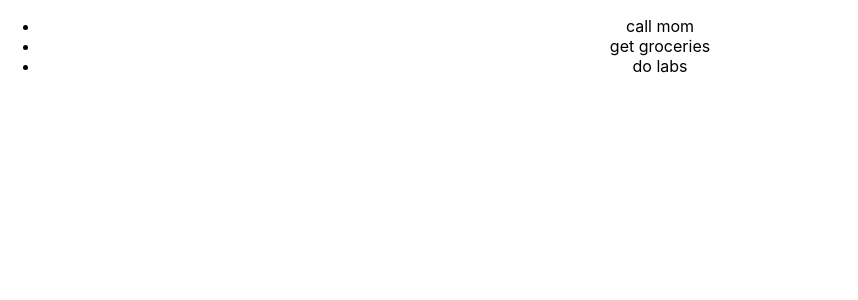
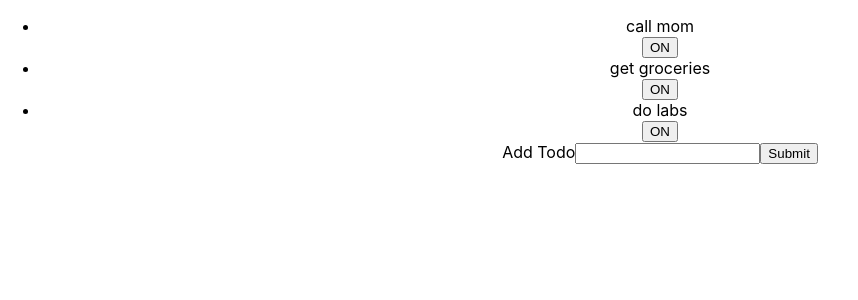
Before and after one commit to catwhitmer/todoapp, a React (Create React App) app: page / in a window 1280 px wide. Shown: the top 300 px of the page, without its empty margins (0-858 px from the left). Built offline with nearby package versions, Linux system fonts and the light colour scheme.

Commit message:
added toggle feature, refactored strikethrough, and added controlled form

```diff
--- a/src/App.js
+++ b/src/App.js
@@ -1,7 +1,7 @@
 import React from 'react';
-import logo from './logo.svg';
 import './App.css';
 import ToDo from './components/ToDo';
+import CreateTodo from './components/CreateTodo'
 
 function App() {
   return (
--- /dev/null
+++ b/src/components/CreateTodo.js
@@ -0,0 +1,33 @@
+import React from 'react'
+
+class CreateTodo extends React.Component {
+
+  state = {
+    todo: ""
+  }
+
+  handleChange = (event) => {
+    this.setState({
+      [event.target.name]: event.target.value
+    })
+  }
+
+  handleSubmit = (event) => {
+    event.preventDefault()
+    this.props.CreateTodo(this.state)
+  }
+
+  render() {
+    return(
+      <div>
+        <form onSubmit={this.handleSubmit}>
+          <label>Add Todo</label>
+          <input type="text" name='todo' value={this.state.todo} onChange={this.handleChange} />
+          <input type="submit" />
+        </form>
+      </div>
+    )
+  }
+}
+
+export default CreateTodo
--- a/src/components/Item.js
+++ b/src/components/Item.js
@@ -1,22 +1,24 @@
 import React, { Component } from 'react'
-import { render } from '@testing-library/react';
+
+import Toggle from '../components/Toggle'
 
 
 class Item extends Component {
 
   state = {
-    done: false
+    done: false,
   }
 
   handleClick = () => {
     this.setState({done: !this.state.done })
   }
 
-  //add item controlled form
-
   render() {
      return (
-      <li onClick = {this.handleClick} className={this.state.done ? "done" : null}>{this.props.desc}</li>
+      <div>
+        <li onClick ={this.handleClick}> {this.state.done ? "done" : null} {this.props.item} </li>
+        <Toggle />
+      </div>
      )
   }
 }
--- a/src/components/ToDo.js
+++ b/src/components/ToDo.js
@@ -1,5 +1,6 @@
 import React from 'react';
 import Item from './Item';
+import CreateTodo from './CreateTodo';
 
 class ToDo extends React.Component {
 
@@ -10,7 +11,8 @@ class ToDo extends React.Component {
   render() {
       return (
         <ul>
-          {this.state.items.map(item => <Item desc= {item} />)}
+          {this.state.items.map(item => <Item item= {item} />)}
+          <CreateTodo />
         </ul>
       )
   }
--- /dev/null
+++ b/src/components/Toggle.js
@@ -0,0 +1,22 @@
+import React from 'react'
+
+class Toggle extends React.Component {
+
+    state = {
+        toggleOn: true
+    }
+
+    handleClick = () => {
+        this.setState({toggleOn: !this.state.toggleOn})
+  }
+
+    render() {
+        return (
+            <div>
+                <button onClick ={this.handleClick}> {this.state.toggleOn ? "ON" : 'OFF'} </button>
+            </div>
+        )
+    }
+}
+
+export default Toggle
```
